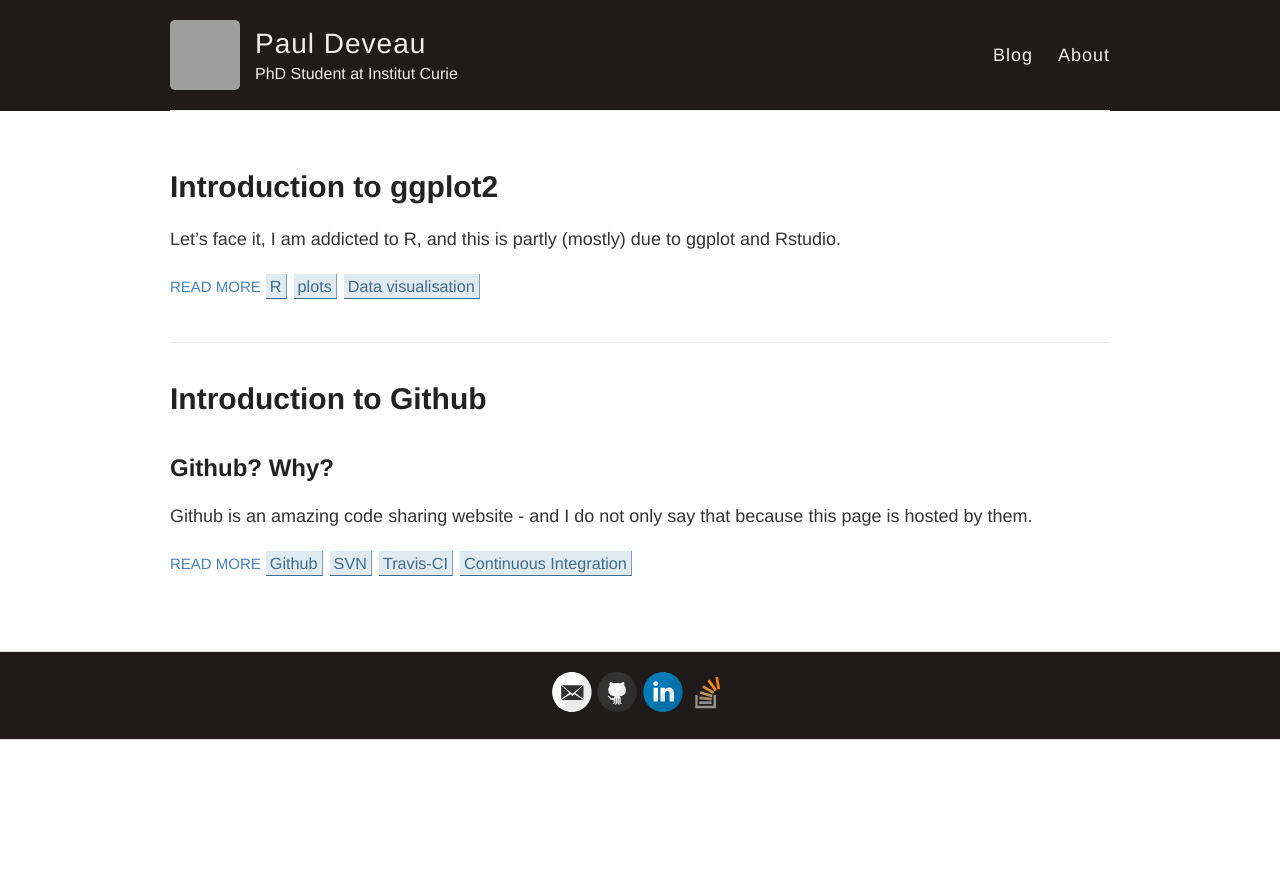
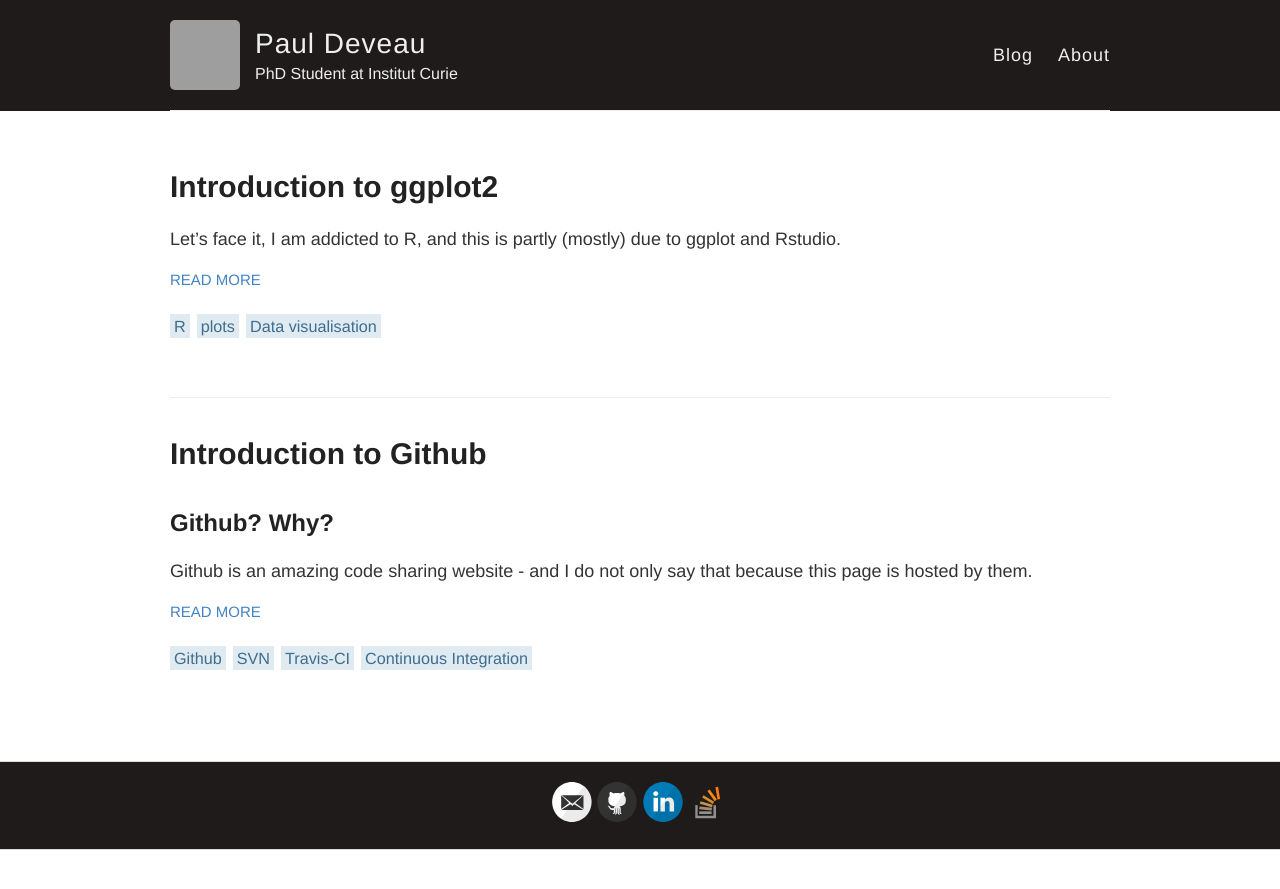
Before and after one commit to DeveauP/DeveauP.github.io, a Jekyll site: the page built from blog/index.html, in a window 1280 px wide. Shown: the top 889 px of the page. Built offline with Jekyll 4.4.1, drawn with Linux system fonts in a browser that asks for light colours; grey boxes are pictures that could not be loaded.

Commit message:
Removed tag boders

```diff
--- a/blog/index.html
+++ b/blog/index.html
@@ -13,9 +13,11 @@ layout: default
       </div>
 
       <a href="{{ site.baseurl }}/../{{ post.url }}" class="read-more">Read More</a>
+	  <p>
 	  {% for tags in post.tags %}
 		<post-tag>{{ tags }}</post-tag>
 	  {% endfor %}
+	  </p>
     </article>
   {% endfor %}
 </div>
--- a/style.scss
+++ b/style.scss
@@ -80,8 +80,8 @@ a {
 post-tag {
     color: #3E6D8E;
     background-color: #E0EAF1;
-    border-bottom: 1px solid #3E6D8E;
-    border-right: 1px solid #7F9FB6;
+    //border-bottom: 1px solid #3E6D8E;
+    //border-right: 1px solid #7F9FB6;
     padding: 3px 4px 3px 4px;
     margin: 2px 2px 2px 0;
     text-decoration: none;
```
